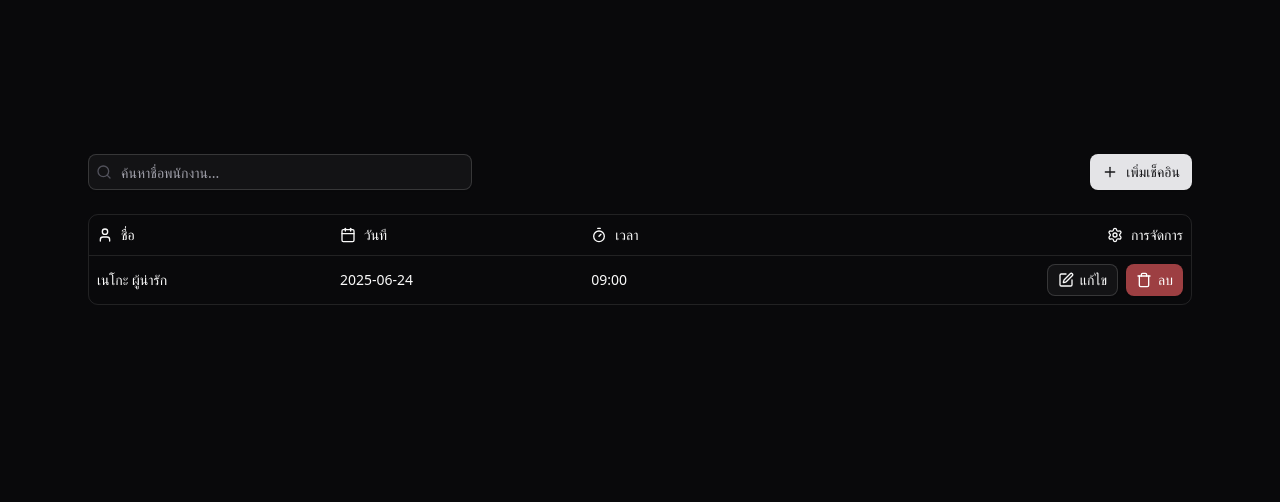
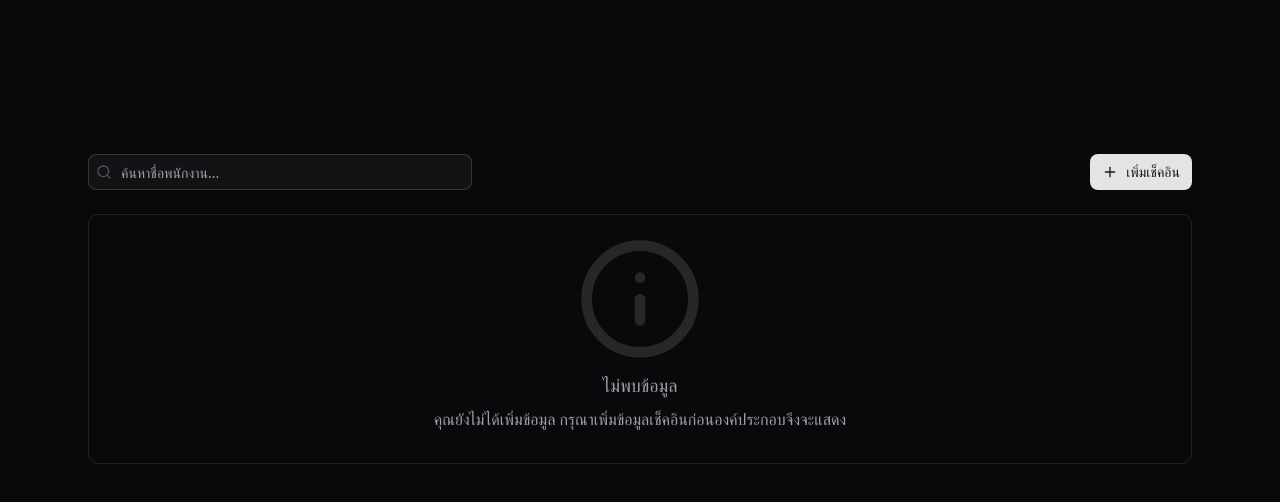
Before and after one commit to NekoSakuraLucia/employee-checkin, a React (Vite) app: page / in a window 1280 px wide. Shown: the top 502 px of the page. Built offline with nearby package versions, Linux system fonts and the light colour scheme.

Commit message:
เพิ่มฟังก์ชันการเช็คอิน

```diff
--- a/src/components/EmployeeCheckIn/Search_Add_Button/AddCheckIn.tsx
+++ b/src/components/EmployeeCheckIn/Search_Add_Button/AddCheckIn.tsx
@@ -4,6 +4,7 @@ import {
     DialogContent,
     DialogHeader,
     DialogTitle,
+    DialogDescription,
     DialogFooter,
     DialogClose,
     DialogTrigger,
@@ -15,7 +16,24 @@ import { Button } from '@/components/ui/button';
 // Icon
 import { Plus } from 'lucide-react';
 
-export const AddCheckIn = () => {
+// Types
+import type { CheckInData } from '@/components/EmployeeCheckIn/main';
+
+type AddCheckInProps = {
+    formData: CheckInData;
+    setIsCheckIn: React.Dispatch<React.SetStateAction<CheckInData[]>>;
+    handleChangeInput: (event: React.ChangeEvent<HTMLInputElement>) => void;
+};
+
+export const AddCheckIn = ({
+    formData,
+    handleChangeInput,
+    setIsCheckIn,
+}: AddCheckInProps) => {
+    const handleAdd = (data: CheckInData): void => {
+        setIsCheckIn((prev) => [...prev, data]);
+    };
+
     return (
         <Dialog>
             <DialogTrigger asChild>
@@ -27,28 +45,54 @@ export const AddCheckIn = () => {
             <DialogContent className='sm:max-w-md'>
                 <DialogHeader>
                     <DialogTitle>เพิ่มเช็คอินใหม่</DialogTitle>
+                    <DialogDescription>
+                        Lorem Ipsum is simply dummy text of the printing and
+                        typesetting industry.
+                    </DialogDescription>
                 </DialogHeader>
 
                 <div className='space-y-4 py-2'>
                     <div className='space-y-2'>
                         <Label htmlFor='name'>ชื่อพนักงาน</Label>
-                        <Input id='name' placeholder='กรอกชื่อพนักงาน' />
+                        <Input
+                            name='name'
+                            id='name'
+                            placeholder='กรอกชื่อพนักงาน'
+                            value={formData.name}
+                            onChange={handleChangeInput}
+                        />
                     </div>
                     <div className='space-y-2'>
                         <Label htmlFor='date'>วันที่</Label>
-                        <Input id='date' type='date' />
+                        <Input
+                            name='dateAt'
+                            id='date'
+                            type='date'
+                            value={formData.dateAt}
+                            onChange={handleChangeInput}
+                        />
                     </div>
                     <div className='space-y-2'>
                         <Label htmlFor='time'>เวลา</Label>
-                        <Input id='time' type='time' />
+                        <Input
+                            name='timer'
+                            id='time'
+                            type='time'
+                            value={formData.timer}
+                            onChange={handleChangeInput}
+                        />
                     </div>
                 </div>
 
                 <DialogFooter className='mt-4'>
                     <DialogClose asChild>
-                        <Button variant='outline'>ยกเลิก</Button>
+                        <Button className='cursor-pointer' variant='outline'>ยกเลิก</Button>
                     </DialogClose>
-                    <Button type='submit'>บันทึก</Button>
+                    <DialogClose asChild>
+                        <Button className='cursor-pointer' onClick={() => handleAdd(formData)}>
+                            บันทึก
+                        </Button>
+                    </DialogClose>
                 </DialogFooter>
             </DialogContent>
         </Dialog>
--- a/src/components/EmployeeCheckIn/Table/TableContainer.tsx
+++ b/src/components/EmployeeCheckIn/Table/TableContainer.tsx
@@ -4,6 +4,7 @@ import {
     DialogContent,
     DialogHeader,
     DialogTitle,
+    DialogDescription,
     DialogFooter,
     DialogClose,
     DialogTrigger,
@@ -21,11 +22,17 @@ import { Label } from '@/components/ui/label';
 import { Button } from '@/components/ui/button';
 
 // Icon
-import { User, Calendar, Timer, Settings, Edit, Trash } from 'lucide-react';
+import { User, Calendar, Timer, Settings, Edit, Trash, Info } from 'lucide-react';
+import type { CheckInData } from '@/components/EmployeeCheckIn/main';
 
-export const TableContainer = () => {
+type TableProps = {
+    checkInData: CheckInData[];
+};
+
+export const TableContainer = ({ checkInData }: TableProps) => {
     return (
         <div className='overflow-x-auto rounded-lg border'>
+            {checkInData.length > 0 ? (
                 <Table>
                     <TableHeader>
                         <TableRow>
@@ -56,11 +63,11 @@ export const TableContainer = () => {
                         </TableRow>
                     </TableHeader>
                     <TableBody>
-                    {/* ตัวอย่างข้อมูล */}
-                    <TableRow>
-                        <TableCell>เนโกะ ผู้น่ารัก</TableCell>
-                        <TableCell>2025-06-24</TableCell>
-                        <TableCell>09:00</TableCell>
+                        {checkInData.map((user, index) => (
+                            <TableRow key={index}>
+                                <TableCell>{user.name}</TableCell>
+                                <TableCell>{user.dateAt}</TableCell>
+                                <TableCell>{user.timer}</TableCell>
                                 <TableCell className='text-right space-x-2'>
                                     {/* ปุ่มแก้ไข */}
                                     <Dialog>
@@ -79,6 +86,11 @@ export const TableContainer = () => {
                                                 <DialogTitle>
                                                     แก้ไขข้อมูลเช็คอิน
                                                 </DialogTitle>
+                                                <DialogDescription>
+                                                    Lorem Ipsum is simply dummy
+                                                    text of the printing and
+                                                    typesetting industry.
+                                                </DialogDescription>
                                             </DialogHeader>
 
                                             <div className='space-y-4 py-2'>
@@ -86,13 +98,19 @@ export const TableContainer = () => {
                                                     <Label htmlFor='edit-date'>
                                                         วันที่
                                                     </Label>
-                                            <Input id='edit-date' type='date' />
+                                                    <Input
+                                                        id='edit-date'
+                                                        type='date'
+                                                    />
                                                 </div>
                                                 <div className='space-y-2'>
                                                     <Label htmlFor='edit-time'>
                                                         เวลา
                                                     </Label>
-                                            <Input id='edit-time' type='time' />
+                                                    <Input
+                                                        id='edit-time'
+                                                        type='time'
+                                                    />
                                                 </div>
                                             </div>
 
@@ -102,7 +120,9 @@ export const TableContainer = () => {
                                                         ยกเลิก
                                                     </Button>
                                                 </DialogClose>
-                                        <Button type='submit'>บันทึก</Button>
+                                                <Button type='submit'>
+                                                    บันทึก
+                                                </Button>
                                             </DialogFooter>
                                         </DialogContent>
                                     </Dialog>
@@ -118,8 +138,18 @@ export const TableContainer = () => {
                                     </Button>
                                 </TableCell>
                             </TableRow>
+                        ))}
                     </TableBody>
                 </Table>
+            ) : (
+                <div className='flex flex-col items-center justify-center pt-5 pb-8 space-y-2'>
+                    <Info className='w-32 h-32 text-zinc-800' />
+                    <p className='text-zinc-400 text-lg'>ไม่พบข้อมูล</p>
+                    <p className='text-zinc-400'>
+                        คุณยังไม่ได้เพิ่มข้อมูล กรุณาเพิ่มข้อมูลเช็คอินก่อนองค์ประกอบจึงจะแสดง
+                    </p>
+                </div>
+            )}
         </div>
     );
 };
--- a/src/components/EmployeeCheckIn/main.tsx
+++ b/src/components/EmployeeCheckIn/main.tsx
@@ -1,19 +1,50 @@
+// react
+import { useRef, useState } from 'react';
+
 // component
 import { TableContainer } from '@/components/EmployeeCheckIn/Table/TableContainer';
 import { SearchInput } from '@/components/EmployeeCheckIn/Search_Add_Button/SearchInput';
 import { AddCheckIn } from '@/components/EmployeeCheckIn/Search_Add_Button/AddCheckIn';
 
+export interface CheckInData {
+    id: string;
+    name: string;
+    dateAt: string;
+    timer: string;
+}
+
 export const EmployeeCheckin = () => {
+    const IdInitial = useRef(Date.now().toString());
+    const [checkInData, setIsCheckIn] = useState<CheckInData[]>([]);
+    const [formData, setFormData] = useState<CheckInData>({
+        id: IdInitial.current,
+        name: '',
+        dateAt: '',
+        timer: '',
+    });
+
+    const handleChangeInput = (event: React.ChangeEvent<HTMLInputElement>): void => {
+        const { name, value } = event.target;
+        setFormData((prevState) => ({
+            ...prevState,
+            [name]: value,
+        }));
+    };
+
     return (
         <div className='p-6 space-y-6 w-full max-w-6xl mx-auto'>
             {/* Search & Add Button */}
             <div className='flex flex-col md:flex-row justify-between gap-4 items-center'>
                 <SearchInput />
-                <AddCheckIn />
+                <AddCheckIn
+                    formData={formData}
+                    handleChangeInput={handleChangeInput}
+                    setIsCheckIn={setIsCheckIn}
+                />
             </div>
 
             {/* Table */}
-            <TableContainer />
+            <TableContainer checkInData={checkInData} />
         </div>
     );
 };
```
Lines whose indentation alone changed are shown as unchanged.
